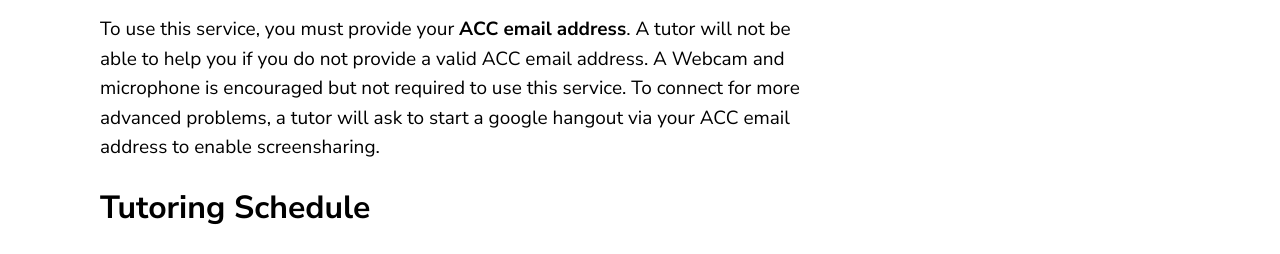
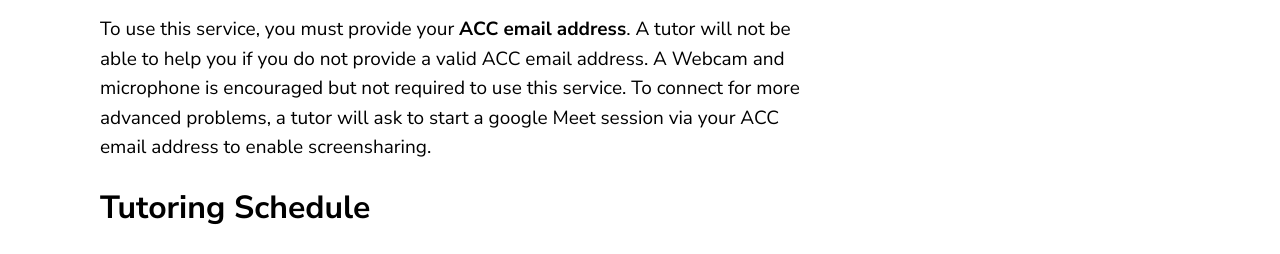
Before and after one commit to roosterrichard/acctutor, a Jekyll site: the page built from index.md, in a window 1280 px wide. Shown: the part 431-685 px from the top of the page. Built offline with Jekyll 4.4.1, drawn with Linux system fonts in a browser that asks for light colours; our own code applies the rules of GitHub Pages for plain Markdown files; grey boxes are pictures that could not be loaded.

Commit message:
Update index.md

```diff
--- a/index.md
+++ b/index.md
@@ -11,7 +11,7 @@ with you. Please refer below to the <a href="#Table">list</a> of subjects each t
 To use this service, you must provide your __ACC email address__. A tutor will
 not be able to help you if you do not provide a valid ACC email address. A Webcam
 and microphone is encouraged but not required to use this service. To connect for
-more advanced problems, a tutor will ask to start a google hangout via your ACC
+more advanced problems, a tutor will ask to start a google Meet session via your ACC
 email address to enable screensharing.
 
 ## Tutoring Schedule
```
